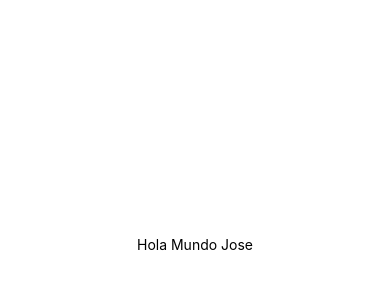
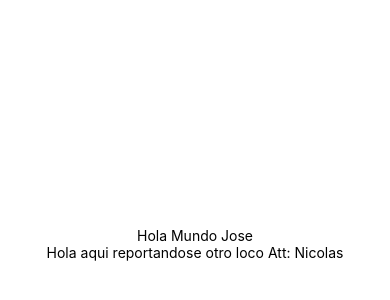
Before and after one commit to josebeap/actualizArte, a React Native app: screen / in a window 390 px wide. Shown: the part 178-478 px from the top of the page. Built offline with nearby package versions, Linux system fonts and the light colour scheme.

Commit message:
Primer hola mundo de Nicolas

```diff
--- a/App.js
+++ b/App.js
@@ -5,6 +5,7 @@ export default function App() {
   return (
     <View style={styles.container}>
       <Text>Hola Mundo Jose</Text>
+      <Text>Hola aqui reportandose otro loco Att: Nicolas</Text>
       <StatusBar style='auto' />
     </View>
   );
```
